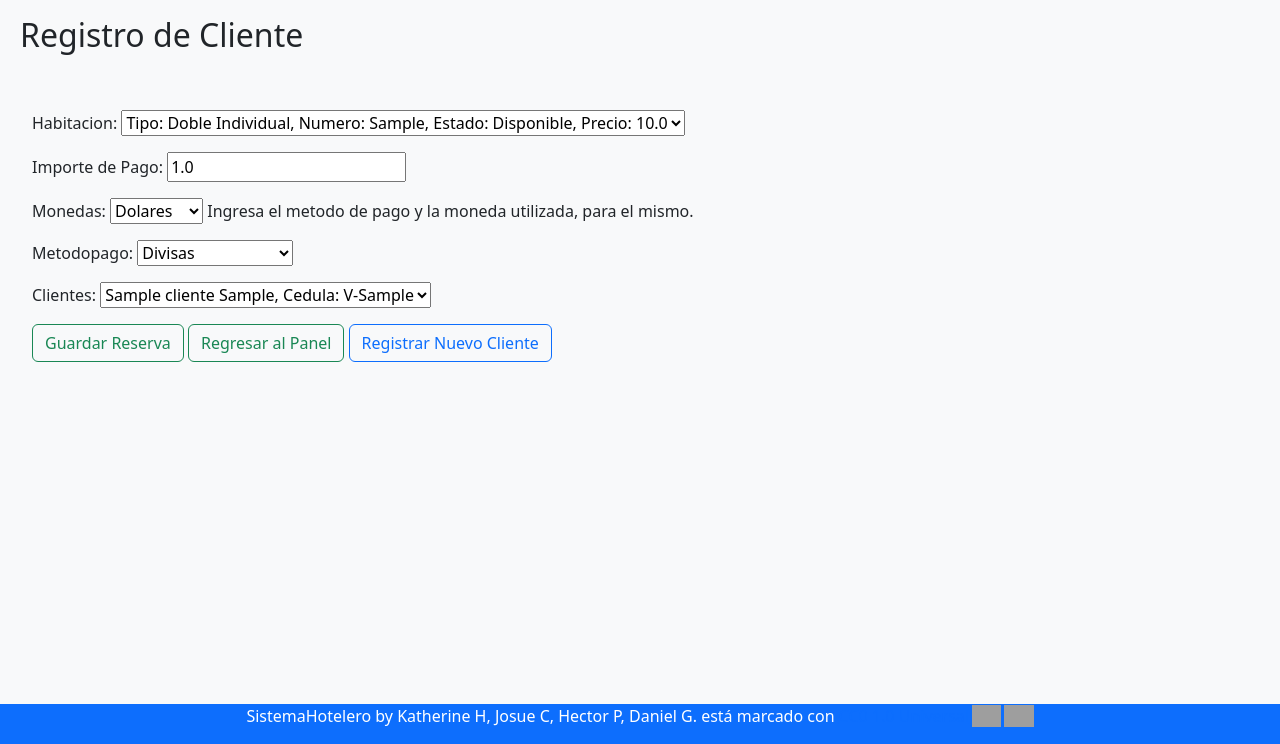
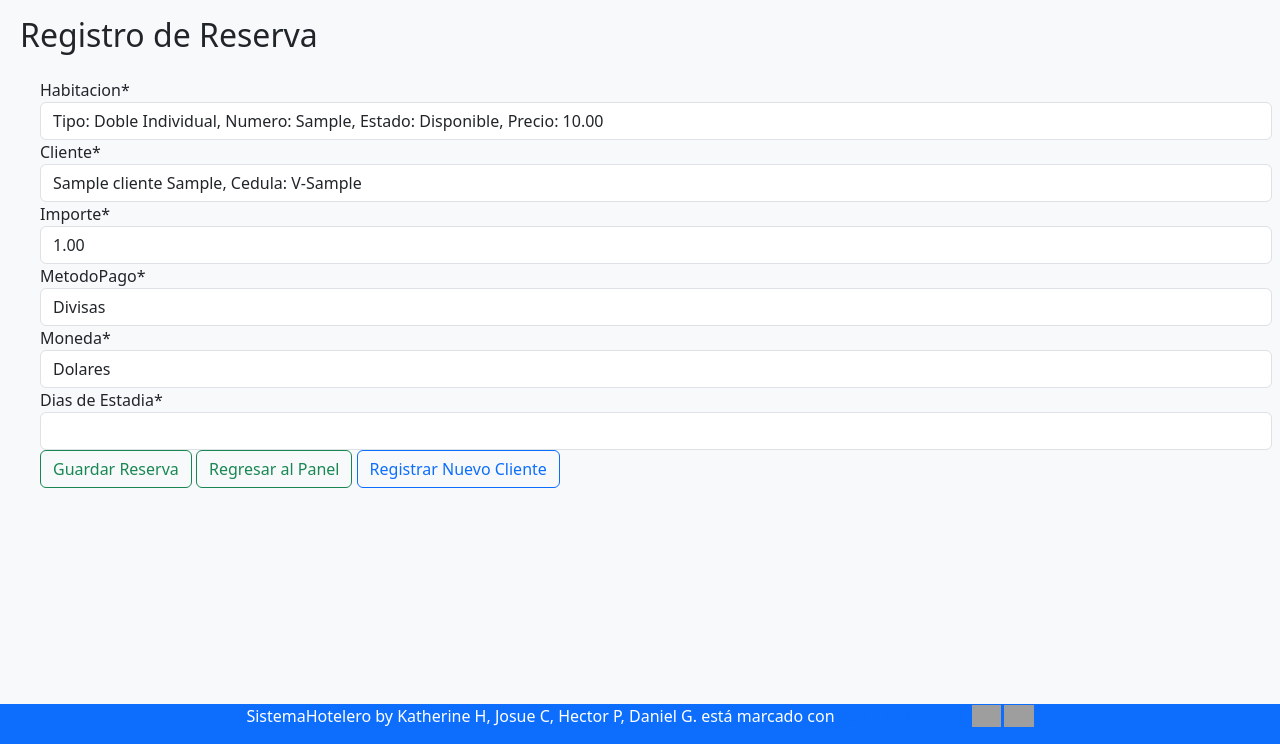
Before and after one commit to kathyhernndez/SistemaHoteleroDjango, a Django app: page /recep/editarReserva/1 in a window 1280 px wide. Shown: the part 56-800 px from the top of the page. Run offline with Django 4.2, Linux system fonts and the light colour scheme; a user stored in the database is signed in; tables that the repository leaves empty hold one stand-in row (values such as "Sample post"); some libraries are stand-ins or nearby versions; grey boxes are pictures that could not be loaded.

Commit message:
cambios a los formularios

```diff
--- a/recep/forms.py
+++ b/recep/forms.py
@@ -1,13 +1,20 @@
 from django import forms
+from crispy_forms.helper import FormHelper
+from crispy_forms.layout import Submit
 from .choices import *
 from recep.models import *
 
-class ReservaForm(forms.Form):
-   habitacion = forms.ModelChoiceField(label="Habitacion", queryset=Habitacion.objects.all(), required=True)
-   importe = forms.FloatField(label="Importe de Pago", required=True, min_value=0.5)
-   monedas = forms.ChoiceField(choices = monedas, help_text=("Ingresa el metodo de pago y la moneda utilizada, para el mismo."))
-   metodoPago = forms.ChoiceField(choices = metodoPago)
-   cliente = forms.ModelChoiceField(label="Clientes", queryset=Cliente.objects.all(), required=True)
+class ReservaForm(forms.ModelForm):
+    class Meta:
+        model = Reserva
+        fields = ['habitacion', 'cliente', 'importe', 'metodoPago', 'moneda', 'tiempoEstadia']
+
+    def __init__(self, *args, **kwargs):
+        super().__init__(*args, **kwargs)
+        self.helper = FormHelper()
+        self.helper.form_method = 'post'
+        self.helper.add_input(Submit('submit', 'Guardar'))
+
 
 
 class ClienteForm(forms.Form):
--- a/recep/models.py
+++ b/recep/models.py
@@ -24,7 +24,8 @@ class Reserva(models.Model):
     fechaEntrada = models.DateTimeField(auto_now_add=True, verbose_name="CheckIn")
     fechaSalida = models.DateTimeField(null=True, blank=True, verbose_name="CheckOut")
     habitacion = models.ForeignKey(Habitacion, on_delete=models.CASCADE)
-    importe = models.FloatField(max_length=10)
+    importe = models.DecimalField(max_digits=6, decimal_places=2, null=True)
+    tiempoEstadia = models.PositiveIntegerField(verbose_name="Dias de Estadia", null=True)
     metodoPago = models.CharField(max_length=100, choices=metodoPago, default="Divisas")
     moneda = models.CharField(max_length=100, choices=monedas, default="Dolares")
     cliente = models.ForeignKey(Cliente, on_delete=models.CASCADE)
@@ -34,3 +35,9 @@ class Reserva(models.Model):
 
     def __str__(self):
         return self.detallesReserva()
+
+    def save(self, *args, **kwargs):
+        # Actualiza el estado de la habitación a "ocupado"
+        self.habitacion.estado = 'ocupado'
+        self.habitacion.save()
+        super().save(*args, **kwargs)
--- a/recep/templates/formReserva.html
+++ b/recep/templates/formReserva.html
@@ -4,20 +4,21 @@
 {% block title %} CheckIn {% endblock%}
 
 {% block content %}
-
+{% load crispy_forms_tags %}
 <div class="container-fluid mx-2 py-3">
 
 <div>
-  <h2> Registro de Cliente </h2>
+  <h2> Registro de Reserva </h2>
 
 
 
 </div>
-    <form class="container-fluid py-5 form-group-lg" action="" method="POST">
+    <form class="container-fluid mx-2 py-3" action="" method="POST">
       {% csrf_token %}
 
-      {{ form.as_p }}
-      <div clas="form-group py-0">
+      {{ form| crispy }}
+
+      <div clas="form-group py-3">
         <button type="submit" class="btn btn-outline-success btn-block text-bg-black">Guardar Reserva</button>
         <a type="button" href="http://127.0.0.1:8000/recep/homeReserva" class="btn btn-outline-success btn-block text-bg-black">Regresar al Panel</a>
         <a type="button" href="{% url 'registrarCliente' %}" class="btn btn-outline-primary btn-block text-bg-black">Registrar Nuevo Cliente</a>
--- a/recep/templates/reservas.html
+++ b/recep/templates/reservas.html
@@ -19,6 +19,8 @@
                           <th>Importe</th>
                           <th>Metodo de Pago</th>
                           <th>Moneda</th>
+                          <th>CheckOut</th>
+                          <th>Estadia</th>
                           <th>Cliente</th>
                           <th colspand="3">Opciones</th>
                       </tr>
@@ -31,6 +33,8 @@
                       <td>{{ reserva.importe}}</td>
                       <td>{{ reserva.metodoPago}}</td>
                       <td>{{ reserva.moneda}}</td>
+                      <td>{{ reserva.fechaSalida}}</td>
+                      <td>{{ reserva.tiempoEstadia}} Dias.</td>
                       <td>{{ reserva.cliente.cedula}}</td>
                       <div class="btn-group" role="group" aria-label="Basic example">
                       <td><a href="{% url 'editarReserva' reserva.id %}" type="button" class="btn btn-warning btn-sm">Actualizar Reserva</a></td>
--- a/recep/urls.py
+++ b/recep/urls.py
@@ -8,7 +8,7 @@ urlpatterns = [
 
     #URL CRUD ACTUALIZAR, LEER, CREAR ELIMINAR,
     path('registrarCliente/', views.registrarCliente, name='registrarCliente'),
-    path('registrarReserva/', views.registrarReserva, name='registrarReserva'),
-    path('eliminarReserva/<int:id>', views.eliminarReserva, name='eliminarReserva'),
+    path('registrarReserva/<int:pk>', views.registrarReserva, name='registrarReserva'),
+    path('eliminarReserva/<int:pk>', views.eliminarReserva, name='eliminarReserva'),
     path('editarReserva/<int:pk>', views.editarReserva, name='editarReserva'),
 ]
--- a/recep/views.py
+++ b/recep/views.py
@@ -1,5 +1,6 @@
 from django.shortcuts import render, redirect, get_list_or_404, get_object_or_404
 import requests
+from django.views.generic.edit import DeleteView
 from django.contrib.auth.decorators import login_required
 from django.template import Context
 from .models import Reserva, Cliente
@@ -20,33 +21,18 @@ def homeReserva(request):
 
 
 @login_required
-def registrarReserva(request):
+def registrarReserva(request, pk):
 
     form = ReservaForm()
 
-    if request.method == "POST":
-
-        print(request.POST)
+    if request.method == 'POST':
         form = ReservaForm(request.POST)
-
         if form.is_valid():
-            print("Valido")
-
-            reserva = Reserva()
-
-            reserva.habitacion = form.cleaned_data['habitacion']
-            reserva.importe = form.cleaned_data['importe']
-            reserva.monedas = form.cleaned_data['monedas']
-            reserva.metodoPago = form.cleaned_data['metodoPago']
-            reserva.cliente = form.cleaned_data['cliente']
-
-            reserva.save()
+            form.save()
             return redirect('homeReserva')
-
-        else:
-            print("Invalido")
-
-    return render(request, 'formReserva.html', {'form': form})
+    else:
+        form = ReservaForm(initial={'habitacion': request.GET.get('habitacion.id')})
+        return render(request, 'formReserva.html', {'form': form})
 
 
 
@@ -67,9 +53,10 @@ def editarReserva(request, pk):
 
             reserva.habitacion = form.cleaned_data['habitacion']
             reserva.importe = form.cleaned_data['importe']
-            reserva.monedas = form.cleaned_data['monedas']
+            reserva.moneda = form.cleaned_data['moneda']
             reserva.metodoPago = form.cleaned_data['metodoPago']
             reserva.cliente = form.cleaned_data['cliente']
+            reserva.tiempoEstadia = form.cleaned_data['tiempoEstadia']
 
 
             reserva.save()
@@ -83,8 +70,8 @@ def editarReserva(request, pk):
 
 
 @login_required
-def eliminarReserva(request, id):
-    reserva = Reserva.objects.get(id=id)
+def eliminarReserva(request, pk):
+    reserva = Reserva.objects.get(pk=id)
     reserva.delete()
     return redirect('homeReserva')
 
--- a/tablero/models.py
+++ b/tablero/models.py
@@ -6,7 +6,7 @@ class Habitacion(models.Model):
     id = models.AutoField(primary_key=True)
     numero = models.CharField(max_length=3, unique=True)
     estado = models.CharField(max_length=50, choices=estados)
-    precio = models.FloatField(max_length=10)
+    precio = models.DecimalField(max_digits=6, decimal_places=2)
     tipo = models.CharField(max_length=50, choices=tipos)
 
 
--- a/tablero/templates/tablero.html
+++ b/tablero/templates/tablero.html
@@ -25,7 +25,7 @@
           <p class="card-title"><strong>Precio: </strong> {{ habitacion.precio }}</p>
           <p class="card-text"><strong>Estado: </strong> {% if habitacion.estado == 'Disponible' %}<span class="text-success">Disponible</span>{% else %}<span class="text-danger">{{ habitacion.estado }}</span>{% endif %}</p>
         </div>
-        <a class="btn btn-outline-success" href="{% url 'registrarReserva' %}" role="button">CheckIn</a>
+        <a class="btn btn-outline-success" href="{% url 'registrarReserva' habitacion.id %}" role="button">CheckIn</a>
         <a class="btn btn-outline-danger" href="#" role="button">CheckOut</a>
 
 <!-- Button trigger modal -->
```
Also changed, not shown: recep/choices.py (line endings or trailing spaces), recep/migrations/0002_remove_reserva_importe.py (added), recep/migrations/0003_reserva_importe_reserva_tiempoestadia.py (added), tablero/migrations/0004_alter_habitacion_numero_alter_habitacion_precio.py (added).
